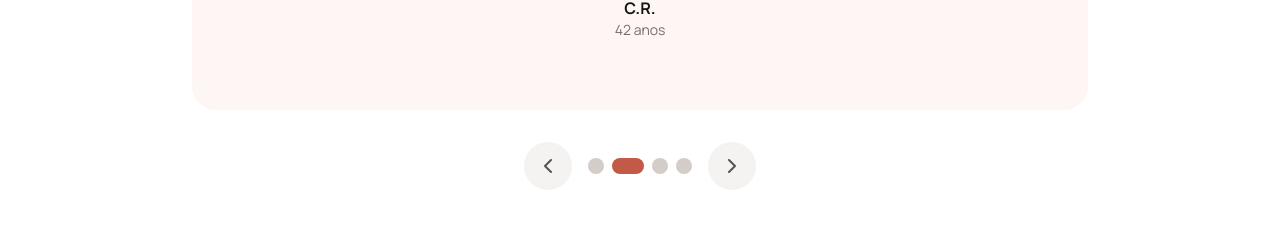
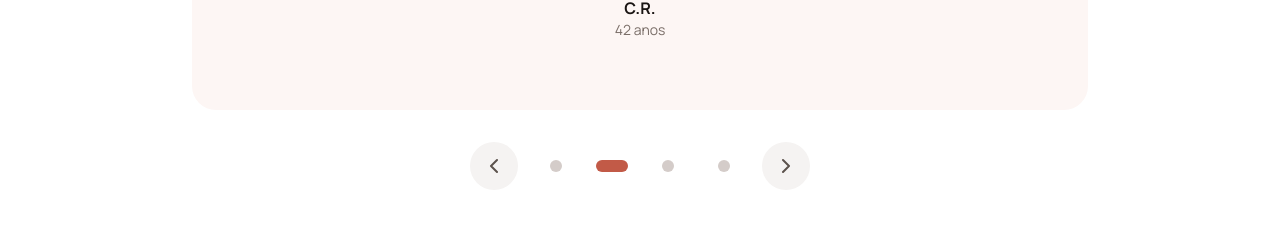
Before and after one commit to andrem91/ester-amaral-website, a Next.js app: page / in a window 1280 px wide. Shown: the part 5175-5413 px from the top of the page. Built offline with nearby package versions, Linux system fonts and the light colour scheme.

Commit message:
perf: correções PageSpeed Insights - LCP, preconnect, contraste e touch targets

```diff
--- a/src/app/layout.tsx
+++ b/src/app/layout.tsx
@@ -142,6 +142,8 @@ export default function RootLayout({
   return (
     <html lang="pt-BR" className={manrope.variable}>
       <head>
+        <link rel="preconnect" href="https://maps.googleapis.com" />
+        <link rel="preconnect" href="https://maps.gstatic.com" crossOrigin="anonymous" />
         <script
           type="application/ld+json"
           dangerouslySetInnerHTML={{ __html: JSON.stringify(jsonLd) }}
--- a/src/app/page.tsx
+++ b/src/app/page.tsx
@@ -207,6 +207,7 @@ export default function Home() {
                     height={625}
                     className="object-cover w-full h-full"
                     priority
+                    fetchPriority="high"
                     sizes="(max-width: 640px) 100vw, (max-width: 1024px) 50vw, 500px"
                   />
                   {/* Overlay gradient */}
--- a/src/components/footer.tsx
+++ b/src/components/footer.tsx
@@ -157,13 +157,13 @@ export function Footer() {
             {/* Bottom Bar */}
             <div className="border-t border-neutral-800">
                 <div className="container mx-auto px-4 md:px-6 lg:px-8 py-6">
-                    <div className="flex flex-col md:flex-row justify-between items-center gap-4 text-sm text-neutral-500">
+                    <div className="flex flex-col md:flex-row justify-between items-center gap-4 text-sm text-neutral-300">
                         <p>© {currentYear} Psicóloga Ester Amaral. Todos os direitos reservados.</p>
                         <div className="flex items-center gap-6">
-                            <Link href="#" className="hover:text-neutral-300 transition-colors">
+                            <Link href="#" className="text-neutral-300 hover:text-white transition-colors">
                                 Política de Privacidade
                             </Link>
-                            <Link href="#" className="hover:text-neutral-300 transition-colors">
+                            <Link href="#" className="text-neutral-300 hover:text-white transition-colors">
                                 Termos de Uso
                             </Link>
                         </div>
--- a/src/components/testimonials.tsx
+++ b/src/components/testimonials.tsx
@@ -110,7 +110,7 @@ export function Testimonials() {
                         </button>
 
                         {/* Dots */}
-                        <div className="flex items-center gap-2">
+                        <div className="flex items-center gap-3">
                             {testimonials.map((_, index) => (
                                 <button
                                     key={index}
@@ -118,10 +118,10 @@ export function Testimonials() {
                                         setAutoPlay(false);
                                         setCurrent(index);
                                     }}
-                                    className={`w-3 h-3 rounded-full transition-all ${index === current
-                                        ? "bg-terracotta-500 w-8"
-                                        : "bg-neutral-300 hover:bg-neutral-400"
-                                        } p-2 box-content`}
+                                    className={`relative flex items-center justify-center min-w-[44px] min-h-[44px] transition-all ${index === current
+                                        ? "before:bg-terracotta-500 before:w-8 before:h-3"
+                                        : "before:bg-neutral-300 hover:before:bg-neutral-400 before:w-3 before:h-3"
+                                        } before:rounded-full before:transition-all`}
                                     aria-label={`Ir para depoimento ${index + 1}`}
                                 />
                             ))}
```
